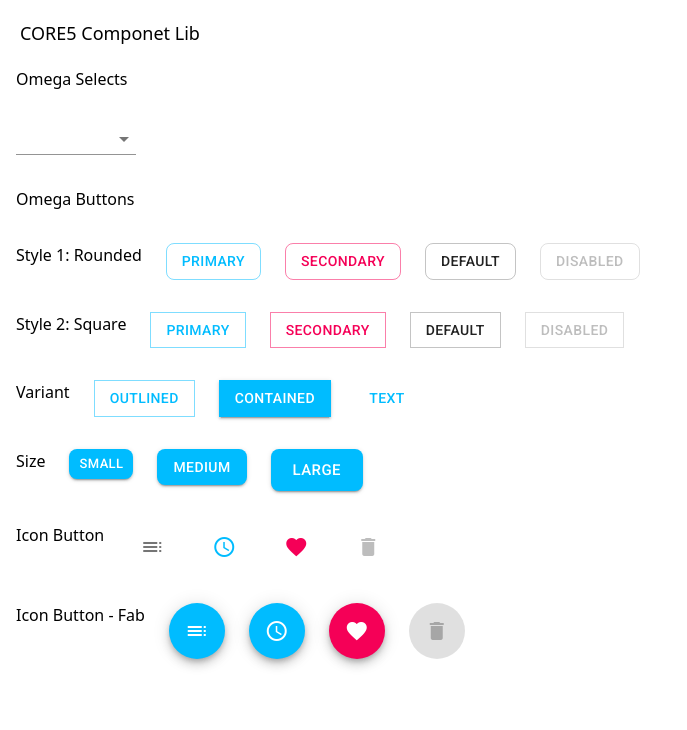
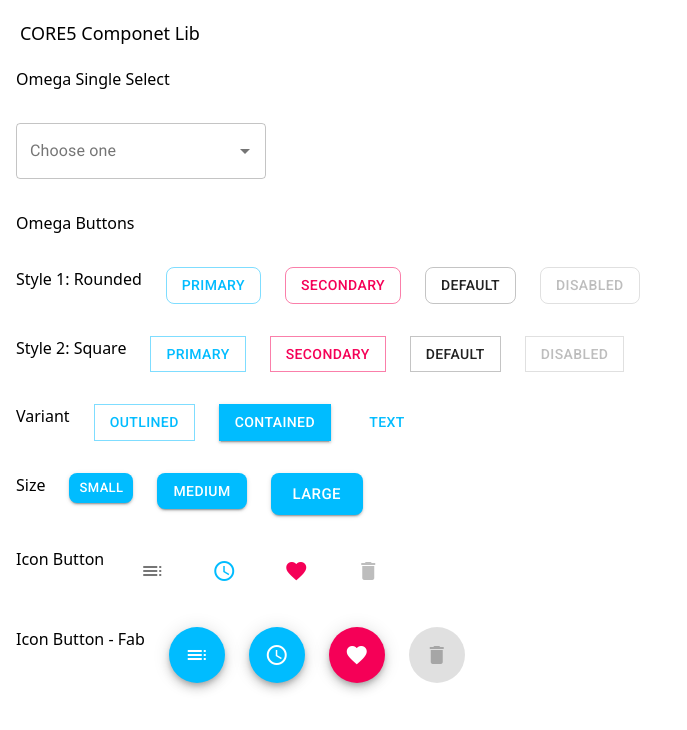
Before and after one commit to volcanohong/react-lib, a React (Create React App) app: page / in a window 1280 px wide. Shown: the top 730 px of the page, without its empty margins (0-687 px from the left). Built offline with nearby package versions, Linux system fonts and the light colour scheme.

Commit message:
Single Select - auto complete

```diff
--- a/package.json
+++ b/package.json
@@ -5,6 +5,7 @@
   "dependencies": {
     "@material-ui/core": "^4.11.0",
     "@material-ui/icons": "^4.9.1",
+    "@material-ui/lab": "^4.0.0-alpha.56",
     "@testing-library/jest-dom": "^4.2.4",
     "@testing-library/react": "^9.3.2",
     "@testing-library/user-event": "^7.1.2",
--- a/src/App.js
+++ b/src/App.js
@@ -1,7 +1,7 @@
 import React from 'react';
 import { makeStyles, MuiThemeProvider, unstable_createMuiStrictModeTheme as createMuiTheme } from '@material-ui/core/styles';
 import OmButton from './component/OmButton';
-import OmSelect from './component/OmSelect';
+import OmSingleSelect from './component/OmSingleSelect';
 
 //Warnings in strict mode https://github.com/mui-org/material-ui/issues/13394
 //unstable_createMuiStrictModeTheme as createMuiTheme
@@ -43,10 +43,10 @@ function App() {
 
         <div className="om-container om-mx-auto om-px-4 om-space-y-8">
           <div className="om-w-full">
-            <span>Omega Selects</span>
+            <span>Omega Single Select</span>
           </div>
           <div className="om-flex om-flex-row om-space-x-6">
-            <OmSelect options={options}></OmSelect>
+            <OmSingleSelect options={options}></OmSingleSelect>
           </div>
 
           <div className="om-flex om-flex-row om-space-x-10">
--- /dev/null
+++ b/src/component/OmSingleSelect.jsx
@@ -0,0 +1,74 @@
+import React from 'react';
+import { makeStyles } from '@material-ui/core/styles';
+import TextField from '@material-ui/core/TextField';
+import Autocomplete from '@material-ui/lab/Autocomplete';
+
+const useStyles = makeStyles({
+  root: {
+    '&:focus': {
+      outline: 'none',
+    },
+  },
+  option: {
+    fontSize: 15,
+  },
+  select: {
+    minWidth: 250,
+  },
+});
+
+function OmSingleSelect(props) {
+  const classes = useStyles();
+  const [selected, setValue] = React.useState('');
+
+  const handleChange = (event) => {
+    setValue(event.target.value);
+  };
+
+  // console.log(props.options);
+
+  const renderOptions = (props) => {
+    return props.options.map((item, i) => {
+      return (
+        <MenuItem
+          key={i}
+          value={item.value}>
+          {item.name}
+        </MenuItem>
+      );
+    });
+  };
+
+  return (
+    <div className={props.className}>
+      <Autocomplete
+        id="om-single-select"
+        options={props.options}
+        className={classes.select}
+        classes={{
+          option: classes.option,
+        }}
+        autoHighlight
+        getOptionLabel={(option) => option.name}
+        renderOption={(option) => (
+          <React.Fragment>
+            {option.name}
+          </React.Fragment>
+        )}
+        renderInput={(params) => (
+          <TextField
+            {...params}
+            label="Choose one"
+            variant="outlined"
+            inputProps={{
+              ...params.inputProps,
+              autoComplete: 'new-password', // disable autocomplete and autofill
+            }}
+          />
+        )}
+      />
+    </div>
+  );
+}
+
+export default React.memo(OmSingleSelect);
```
Also changed, not shown: 1 other file (tests, documents, lock files or other folders).
